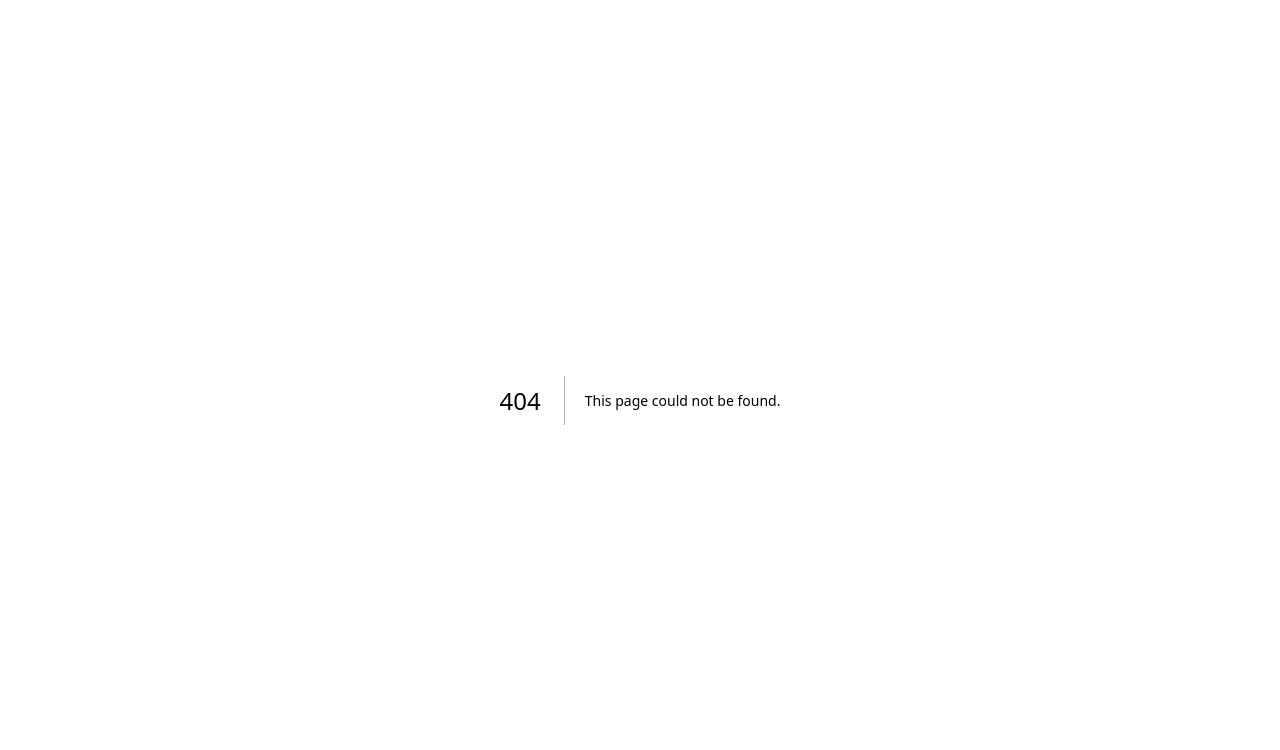
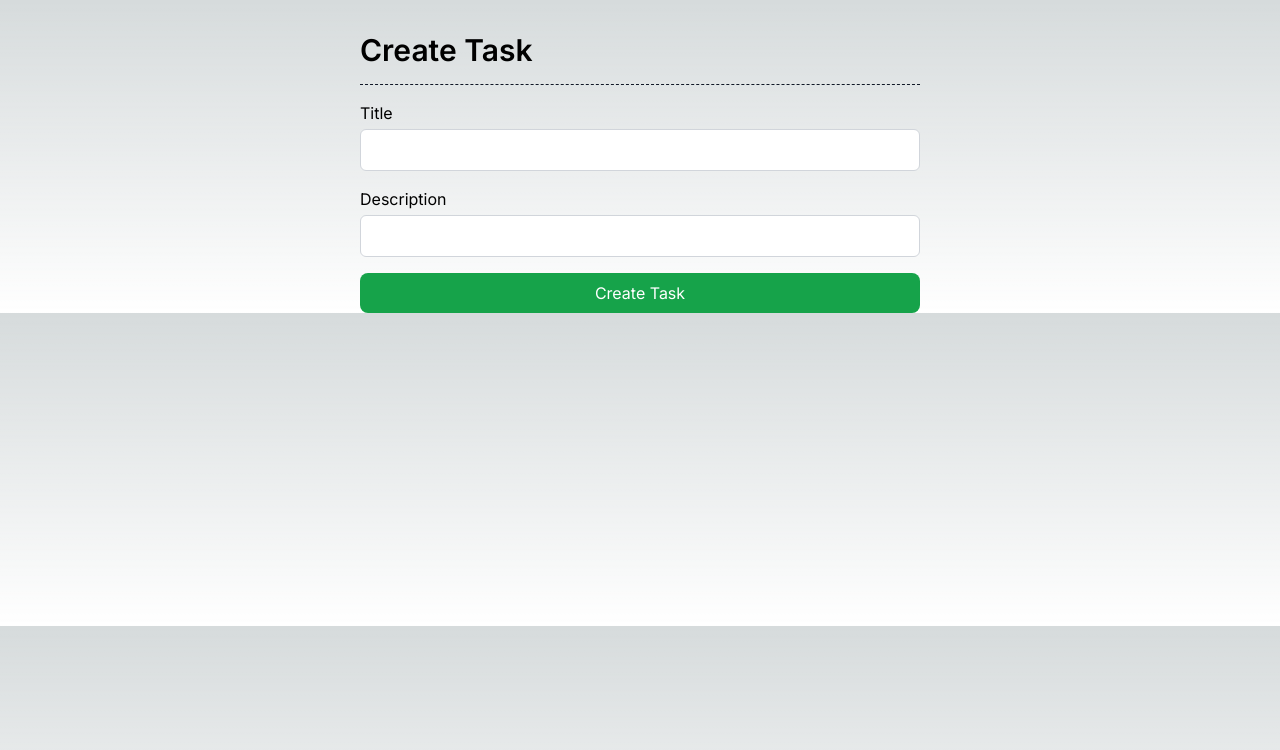
Before and after one commit to seifeddinesaad01/Next-Supabase-CRUD, a Next.js app: page /create in a window 1280 px wide. Before the commit this address had no page. Shown: the top 750 px of the page. Built offline with nearby package versions, Linux system fonts and the light colour scheme.

Commit message:
implement create post page

```diff
--- /dev/null
+++ b/app/create/page.tsx
@@ -0,0 +1,69 @@
+"use client";
+
+import supabase from "@/config/supabase";
+import Head from "next/head";
+import { useRouter } from "next/navigation"; // Update this import
+import { useState } from "react";
+
+export default function Create() {
+  const router = useRouter(); // Use `useRouter` from `next/navigation`
+  const [task, setTask] = useState<any>({
+    title: "",
+    description: "",
+  });
+
+  const onChange = (e: any) => {
+    setTask({ ...task, [e.target.name]: e.target.value });
+  };
+
+  const handleCreate = async () => {
+    try {
+      await supabase.from("posts").upsert([task]);
+      router.push("/"); // This line is fine
+    } catch (error) {
+      console.log(error);
+    }
+  };
+
+  return (
+    <>
+      <div className="container mx-auto mt-8 max-w-[560px]">
+        <div className="flex justify-between items-center pb-4 border-b border-dashed border-gray-900 mb-4">
+          <h1 className="text-3xl font-semibold">Create Task</h1>
+        </div>
+        <form>
+          <div className="mb-4">
+            <label>Title</label>
+            <input
+              className="mt-1 px-4 py-2 border border-gray-300 rounded-md block w-full"
+              type="text"
+              name="title"
+              value={task?.tile}
+              onChange={onChange}
+            />
+          </div>
+          <div className="mb-4">
+            <label>Description</label>
+            <input
+              className="mt-1 px-4 py-2 border border-gray-300 rounded-md block w-full"
+              type="text"
+              name="description"
+              value={task?.description}
+              onChange={onChange}
+            />
+          </div>
+          <button
+            className="bg-green-600 hover:bg-opacity-80 text-white rounded-lg px-4 py-2 duration-200 w-full"
+            type="button"
+            onClick={handleCreate}
+          >
+            Create Task
+          </button>
+        </form>
+      </div>
+      <Head>
+        <title>Create Task</title>
+      </Head>
+    </>
+  );
+}
```
